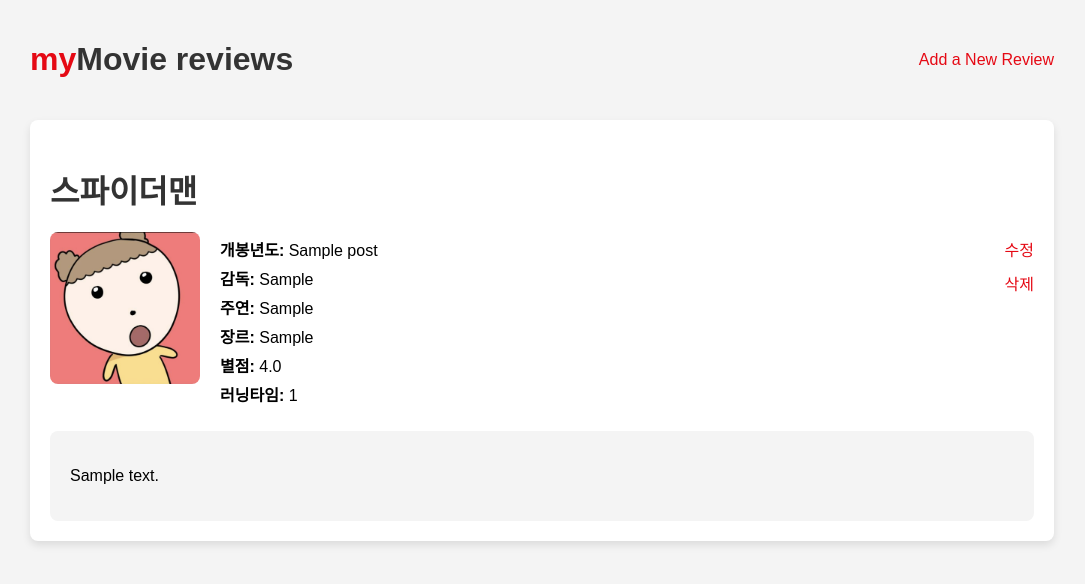
After one commit to Pirogramming-21/Yi-Yeonjin, a Django app: page /reviews/1/ in a window 1280 px wide. The commit adds this page. Shown: the top 584 px of the page, without its empty margins (98-1183 px from the left). Run offline with Django 5.2, Linux system fonts and the light colour scheme; tables that the repository leaves empty hold one stand-in row (values such as "Sample post").

Commit message:
detail 페이지

```diff
--- a/myMovieReviews/reviews/urls.py
+++ b/myMovieReviews/reviews/urls.py
@@ -6,4 +6,5 @@ app_name = 'reviews'
 urlpatterns = [
     path('',review_list),
     path('create/',review_create),
+    path('<int:pk>/', review_detail),
 ]
--- a/myMovieReviews/reviews/views.py
+++ b/myMovieReviews/reviews/views.py
@@ -23,3 +23,10 @@ def review_create(request):
         )
         return redirect("/reviews")
     return render(request, 'review_create.html')
+
+def review_detail(request,pk):
+    review=Post.objects.get(id=pk)
+    context = {
+        "review": review,
+    }
+    return render(request, 'review_detail.html', context)
--- a/myMovieReviews/static/css/style.css
+++ b/myMovieReviews/static/css/style.css
@@ -151,3 +151,58 @@ button {
 button:hover {
     background-color: #d40813;
 }
+
+.review-detail {
+    background-color: #fff;
+    padding: 20px;
+    border-radius: 8px;
+    box-shadow: 0 4px 8px rgba(0,0,0,0.1);
+}
+
+.review-detail h2 {
+    font-size: 2em;
+    margin-bottom: 20px;
+    color: #333;
+}
+
+.review-info {
+    display: flex;
+    align-items: flex-start;
+}
+
+.review-info img {
+    width: 150px;
+    height: auto;
+    border-radius: 8px;
+    margin-right: 20px;
+}
+
+.info {
+    flex: 1;
+}
+
+.info p {
+    margin: 5px 0;
+}
+
+.actions {
+    display: flex;
+    flex-direction: column;
+}
+
+.actions a {
+    color: #e50914;
+    text-decoration: none;
+    margin: 5px 0;
+}
+
+.actions a:hover {
+    text-decoration: underline;
+}
+
+.review-content {
+    margin-top: 20px;
+    background-color: #f4f4f4;
+    padding: 20px;
+    border-radius: 8px;
+}
--- /dev/null
+++ b/myMovieReviews/templates/review_detail.html
@@ -0,0 +1,43 @@
+<!DOCTYPE html>
+<html lang="ko">
+<head>
+    <meta charset="UTF-8">
+    <meta name="viewport" content="width=device-width, initial-scale=1.0">
+    <title>Movie Review Detail</title>
+    {% load static %}
+    <link rel="stylesheet" href="{% static 'css/style.css' %}">
+</head>
+<body>
+    <div class="container">
+        <header>
+            <a href="/reviews">
+                <h1><span class="highlight">my</span>Movie reviews</h1>
+            </a>
+            <a href="/reviews/create" class="add-review">Add a New Review</a>
+        </header>
+        <div class="review-detail">
+            <h2>스파이더맨</h2>
+            <div class="review-info">
+                <img src="{% static 'images/image.jpg' %}" alt="My Image"/>
+                <div class="info">
+                    <p><strong>개봉년도:</strong> {{ review.title }}</p>
+                    <p><strong>감독:</strong> {{ review.director }}</p>
+                    <p><strong>주연:</strong> {{ review.actors }}</p>
+                    <p><strong>장르:</strong> {{ review.genre }}</p>
+                    <p><strong>별점:</strong> {{ review.rating }}</p>
+                    <p><strong>러닝타임:</strong> {{ review.running_time }}</p>
+                </div>
+                <div class="actions">
+                    <a href="/reviews" class="edit">수정</a>
+                    <a href="/reviews" class="delete">삭제</a>
+                </div>
+            </div>
+            <div class="review-content">
+                <p>
+                    {{review.review}}
+                </p>
+            </div>
+        </div>
+    </div>
+</body>
+</html>
```
Also changed, not shown: myMovieReviews/README.md.
